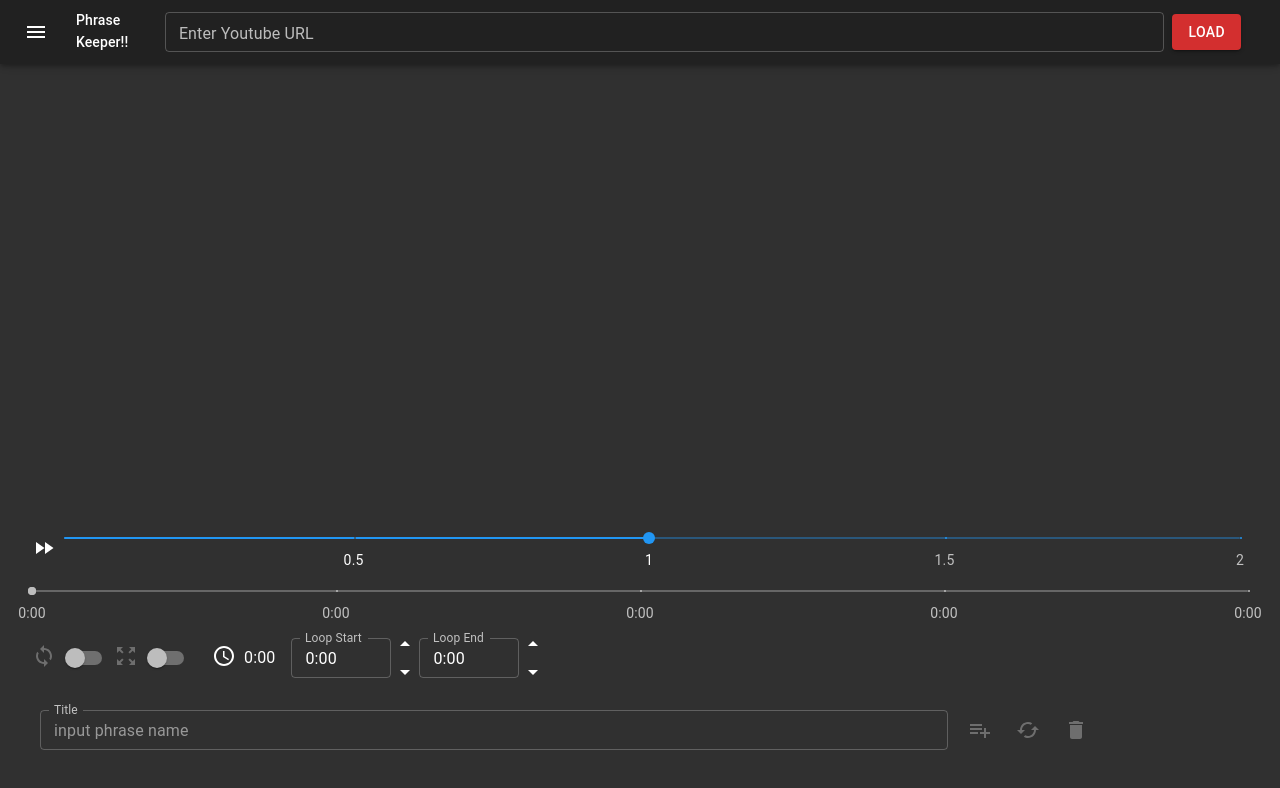
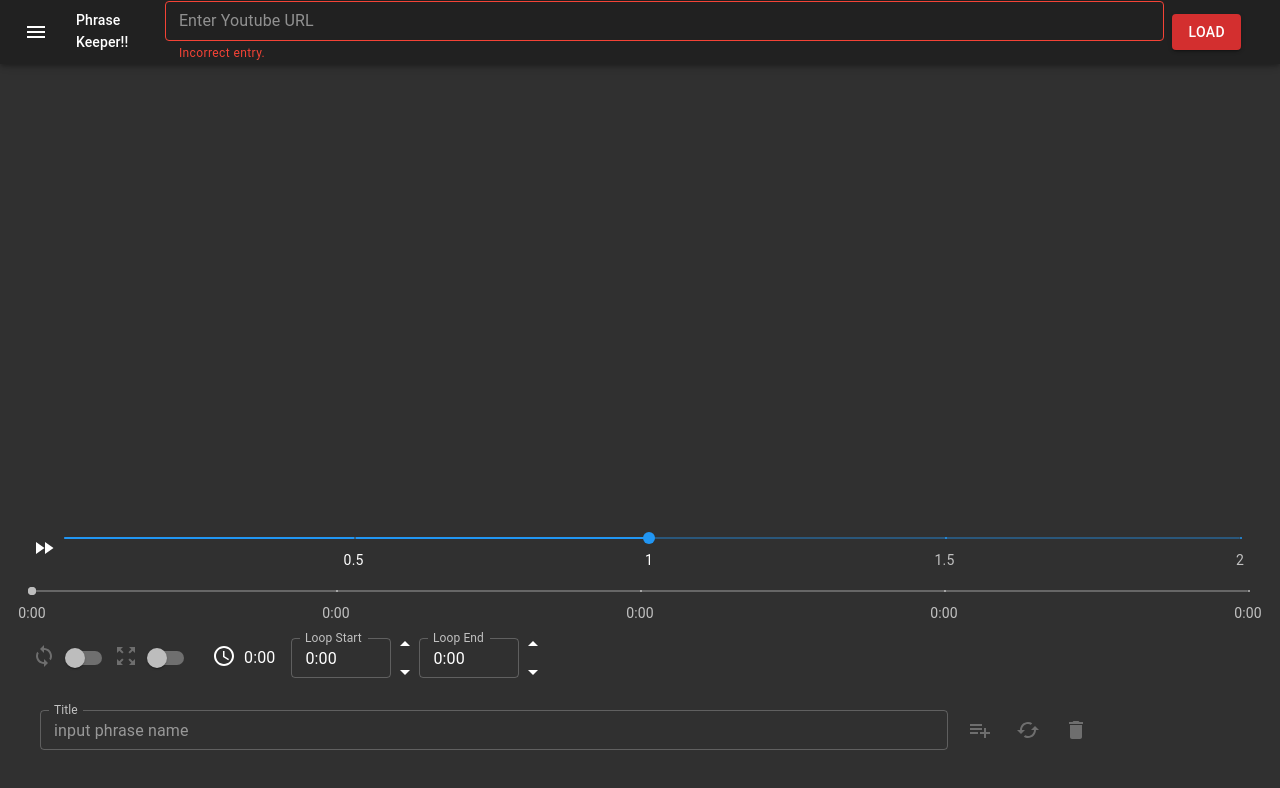
Before and after one commit to ysirman/viphkee, a React (Create React App) app: page / in a window 1280 px wide. Both pictures are taken after a click on the button "LOAD". Shown: the top 788 px of the page. Built offline with nearby package versions, Linux system fonts and the light colour scheme.

Commit message:
fix url validation (youtube URL with videoId)

```diff
--- a/src/components/PlayerConfig/InputUrl.tsx
+++ b/src/components/PlayerConfig/InputUrl.tsx
@@ -1,4 +1,4 @@
-import React, { useContext, useRef } from "react";
+import React, { useContext, useRef, useState } from "react";
 
 import PlayerContext from "../../contexts/PlayerContext";
 import { updatePlayerConfig } from "../../actions/playerConfig";
@@ -9,36 +9,47 @@ import Grid from "@material-ui/core/Grid";
 import Button from "@material-ui/core/Button";
 import FormControl from "@material-ui/core/FormControl";
 import OutlinedInput from "@material-ui/core/OutlinedInput";
-import InputLabel from "@material-ui/core/InputLabel";
+import FormHelperText from "@material-ui/core/FormHelperText";
 
 const InputUrl: React.FC = () => {
   const { state, dispatch } = useContext(PlayerContext);
+  const [isError, setIsError] = useState(false);
   const playerConfig = state.playerConfig;
   const inputUrlEl = useRef(document.createElement("input"));
 
   const handleUrlLoadButton = (url: string) => {
-    if (validateUrl(url)) {
-      dispatch(
-        updatePlayerConfig({
-          ...playerConfig,
-          url: url,
-        })
-      );
+    if (!validateUrl(url)) {
+      setIsError(true);
+      return;
     }
+    setIsError(false);
+    dispatch(
+      updatePlayerConfig({
+        ...playerConfig,
+        url: url,
+      })
+    );
+  };
+
+  const errorMessage = () => {
+    if (!isError) return;
+    return (
+      <FormHelperText id="component-error-text">
+        Incorrect entry.
+      </FormHelperText>
+    );
   };
 
   return (
     <Grid container spacing={1} alignItems="center">
       <Grid item sm={11} xs={10}>
-        <FormControl fullWidth variant="outlined">
-          <InputLabel htmlFor="outlined-adornment-amount">
-            Enter Youtube URL
-          </InputLabel>
+        <FormControl fullWidth variant="outlined" error>
           <OutlinedInput
             id="outlined-adornment-amount"
             inputRef={inputUrlEl}
-            labelWidth={140}
+            placeholder={"Enter Youtube URL"}
           />
+          {errorMessage()}
         </FormControl>
       </Grid>
       <Grid item sm={1} xs={2}>
--- a/src/utils/validator.ts
+++ b/src/utils/validator.ts
@@ -1,10 +1,9 @@
 export const validateUrl = (url: string): boolean => {
   const pattern = new RegExp(
     "^(https?:\\/\\/)?" + // protocol
-      "((([a-z\\d]([a-z\\d-]*[a-z\\d])*)\\.)+[a-z]{2,}|" + // domain name
-      "((\\d{1,3}\\.){3}\\d{1,3}))" + // OR ip (v4) address
+      "(www\\.)?youtube\\.com" +
       "(\\:\\d+)?(\\/[-a-z\\d%_.~+]*)*" + // port and path
-      "(\\?[;&a-z\\d%_.~+=-]*)?" + // query string
+      "(\\?v=[;&a-z\\d%_.~+=-]*)" + // videoId and other query string
       "(\\#[-a-z\\d_]*)?$",
     "i"
   ); // fragment locator
```
